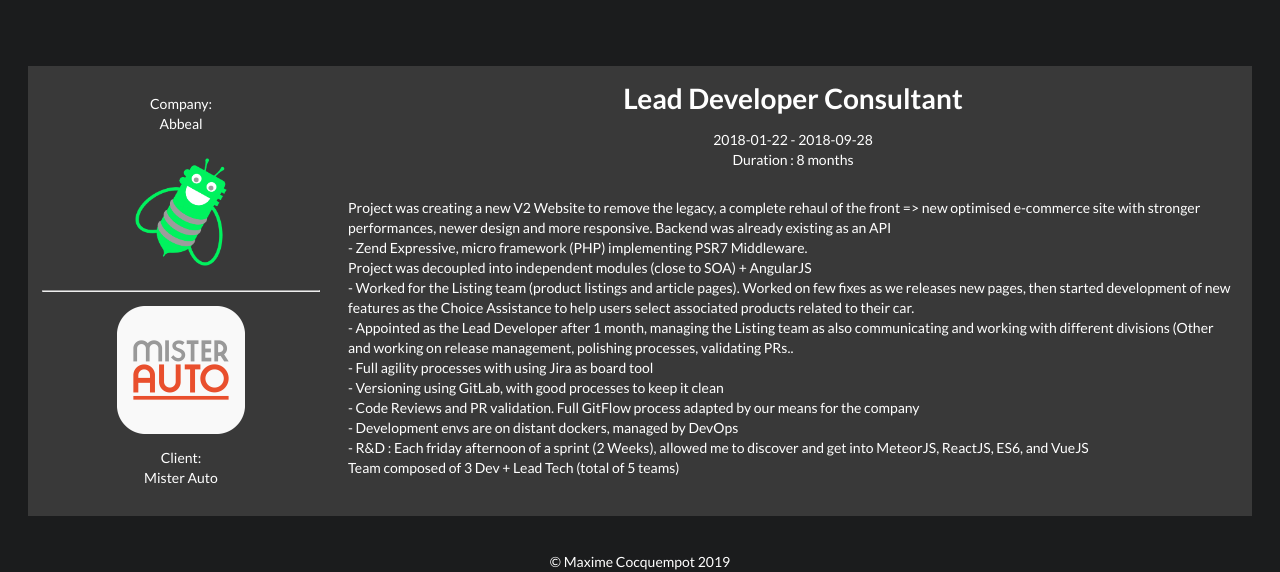
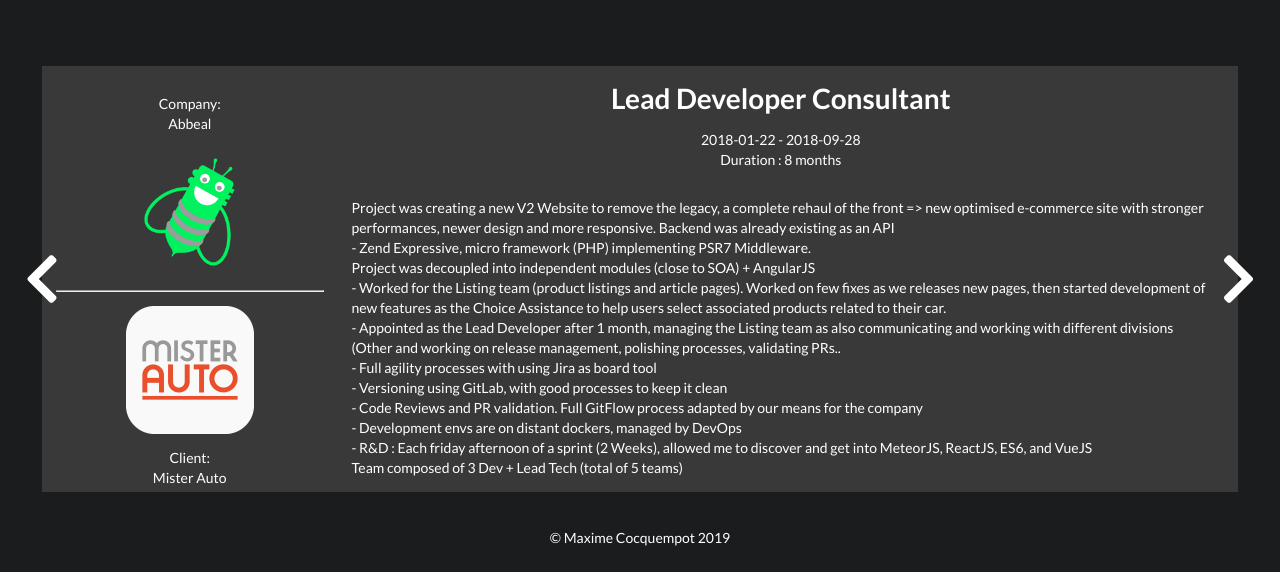
Before and after one commit to arca223/vuejs-nodejs-portfolio, a Vue app: page /experiences in a window 1280 px wide. Both pictures are taken after a click on the button "Carousel". Shown: the part 340-912 px from the top of the page. Built offline with nearby package versions, Linux system fonts and the light colour scheme; what vue-dayjs would draw is missing.

Commit message:
Slider arrows and maxHeight each childs

```diff
--- a/src/components/jobs/Carousel.vue
+++ b/src/components/jobs/Carousel.vue
@@ -3,6 +3,7 @@
         <SectionTitle :title="'Professional Background Experiences'"></SectionTitle>
         <ViewSwitcher :selectedView="selectedView"></ViewSwitcher>
         <div class="row slider wrapper">
+            <span><i class="huge inverted chevron left icon" @click="slideBack"></i></span>
             <div class="row job-tile"
                  :id="index"
                  :key="experience.id"
@@ -10,6 +11,7 @@
                  :class='(index === 0) ? "transition visible" : "transition hidden"'>
                 <JobTile :experience="experience"></JobTile>
             </div>
+            <span><i class="huge inverted chevron right icon" @click="slideForward"></i></span>
         </div>
     </div>
 </template>
@@ -37,8 +39,20 @@
             return {
                 activeTile: 0,
                 out: null,
-                in: null
+                in: null,
             }
+        },
+        methods: {
+            slideForward: function() {
+                this.out = "right";
+                this.in = "left";
+                this.activeTile = (this.activeTile === this.experiences.length - 1) ? 0 : ++this.activeTile;
+            },
+            slideBack: function() {
+                this.out = "left";
+                this.in = "right";
+                this.activeTile = (this.activeTile === 0) ? this.experiences.length - 1 : --this.activeTile;
+            },
         },
         watch: {
             activeTile: function() {
@@ -73,9 +87,14 @@
                     slideBack();
                 }
             });
-        },
-        destroyed() {
 
+            let maxHeight = 0;
+            $('.job-tile').each(function() {
+                $(this).children().each(function(){
+                    maxHeight = ($(this).height() > maxHeight ? $(this).height() : maxHeight);
+                });
+                $(this).height(maxHeight).children().height(maxHeight);
+            });
         }
     }
 </script>
@@ -83,9 +102,31 @@
 <style scoped>
     .wrapper {
         text-align: center;
+        position: relative;
     }
     .job-tile {
-        margin: 2em;
+        z-index: 1000;
+        margin: 2em 3em 2em 3em;
         background-color: #393939;
+        padding-right: 1em;
+    }
+    .chevron.icon:hover {
+        cursor: pointer;
+    }
+    .chevron.icon {
+        z-index: 1001;
+        position: absolute;
+        transform: translate(-50%, -50%);
+        display: flex;
+        justify-content: center;
+        align-items: center;
+    }
+    .chevron.icon.left {
+        top: 50%;
+        left: 0.75em;
+    }
+    .chevron.icon.right {
+        top: 50%;
+        right: -0.5em;
     }
 </style>
--- a/src/components/shared/Footer.vue
+++ b/src/components/shared/Footer.vue
@@ -1,5 +1,5 @@
 <template>
-    <div class="footer-2">
+    <div class="footer">
         © Maxime Cocquempot 2019
     </div>
 </template>
@@ -11,15 +11,7 @@
 </script>
 
 <style scoped>
-    .footer-cp {
-        display:flex;
-        justify-content:center;
-        align-items:center;
-        margin: 2em 0 0 0;
-        padding-bottom: 2em;
-    }
-
-    .footer-2 {
+    .footer {
         bottom: 0;
         position: absolute;
         width:100%;
```
